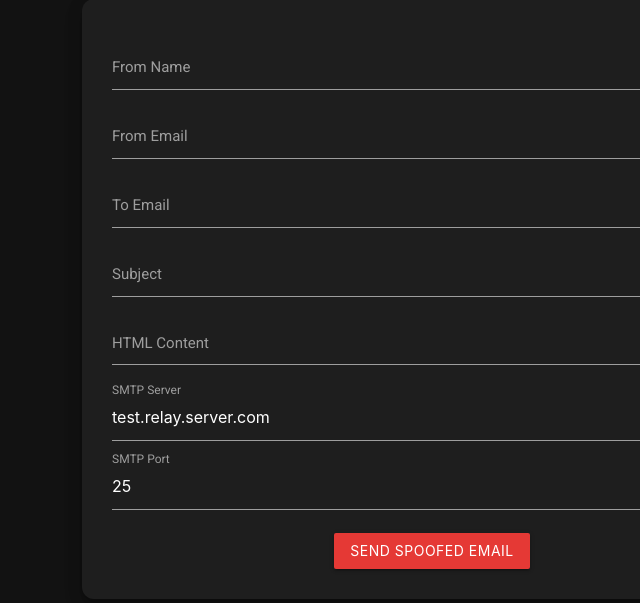
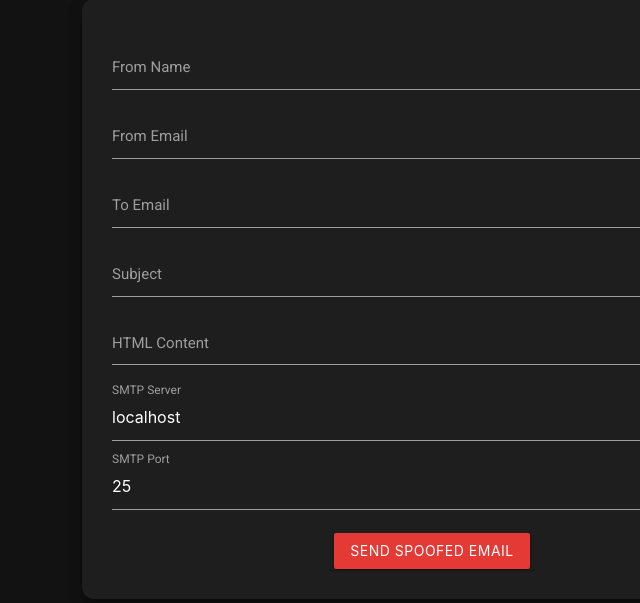
Before and after one commit to rjsolucky8989/PhantomMailer_pro, a Flask app: page / in a window 1280 px wide. Shown: the part 125-728 px from the top of the page, without its empty margins (208-848 px from the left). Run offline with Flask 3, Linux system fonts and the light colour scheme.

Commit message:
Update index.html

```diff
--- a/templates/index.html
+++ b/templates/index.html
@@ -69,7 +69,7 @@
             </div>
 
             <div class="input-field">
-                <input id="smtp_server" type="text" name="smtp_server" value="test.relay.server.com" required>
+                <input id="smtp_server" type="text" name="smtp_server" value="localhost" required>
                 <label for="smtp_server">SMTP Server</label>
             </div>
 
```
